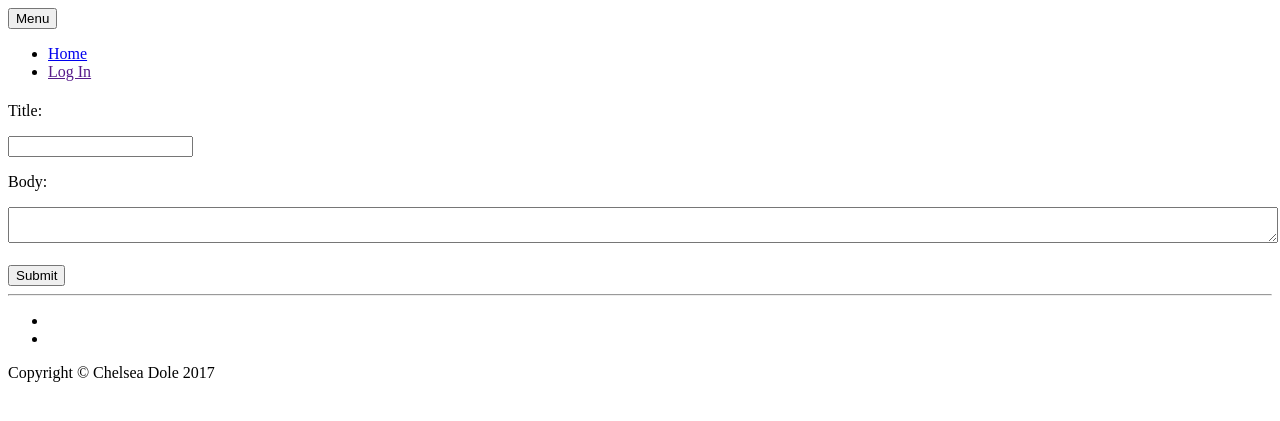
After one commit to chelseadole/pyramid-learning-journal, a Python web app: template chelsea_pyramid_learning_journal/templates/login.jinja2 in a window 1280 px wide. The commit adds this page. Shown: the top 421 px of the page. Run offline with Jinja, Linux system fonts and the light colour scheme; the template is opened without the code that fills it, so the values that code supplies are empty; some libraries are stand-ins or nearby versions.

```diff
--- a/chelsea_pyramid_learning_journal/templates/detail-entry.jinja2
+++ b/chelsea_pyramid_learning_journal/templates/detail-entry.jinja2
@@ -7,8 +7,9 @@
       <div class="container">
         <div class="row">
           <div class="col-lg-8 col-md-10 mx-auto">
-            <h4><a href="{{ request.route_url('update_view', id=ljpost.id)}}">Edit Entry</a></h4><br>
-                <p>{{ ljpost.body }}</p>
+            <p>{{ ljpost.body }}</p>
+            <a class="btn btn-secondary float-left" href="{{ request.route_url('update_view', id=ljpost.id)}}">Edit Entry</a>
+            <a class="btn btn-secondary float-right" href="{{ request.route_url('delete', id=ljpost.id) }}">Delete Entry</a>
           </div>
         </div>
       </div>
--- a/chelsea_pyramid_learning_journal/templates/layout.jinja2
+++ b/chelsea_pyramid_learning_journal/templates/layout.jinja2
@@ -25,9 +25,14 @@
             <li class="nav-item">
               <a class="nav-link" href="/">Home</a>
             </li>
+            {% if request.authenticated_userid %}
             <li class="nav-item">
               <a class="nav-link" href="/journal/new-entry">Create New Entry</a>
             </li>
+            <li><a href="{{ request.route_url('logout') }}">Log Out</a></li>
+            {% else %}
+            <li><a href="{{ request.route_url('login') }}">Log In</a></li>
+            {% endif %}
           </ul>
         </div>
       </div>
--- /dev/null
+++ b/chelsea_pyramid_learning_journal/templates/login.jinja2
@@ -0,0 +1,18 @@
+
+{% extends "layout.jinja2" %}
+{% block content %}
+
+    <!-- Main Content -->
+    <div class="container">
+      <div class="row">
+        <div class="col-lg-8 col-md-10 mx-auto">
+            <form method="POST">
+                <p>Title:</p>
+                <input type="text" name="username">
+                <p>Body:</p>
+                <textarea type="password" style="width: 100%;" name="password"></textarea>
+                <br><br>
+                <input type="submit" rows="8" name="Submit">
+            </form>
+          <hr>
+{% endblock %}
--- a/chelsea_pyramid_learning_journal/views/default.py
+++ b/chelsea_pyramid_learning_journal/views/default.py
@@ -105,7 +105,7 @@ def login(request):
     if request.method == "POST":
         username = request.POST['username']
         password = request.POST['password']
-        if is_authenticated(username, password):
+        if is_authorized(username, password):
             headers = remember(request, username)
             return HTTPFound(request.route_url('list_view'), headers=headers)
 
```
Also changed, not shown: chelsea_pyramid_learning_journal/security.py (+26 -1 lines).
